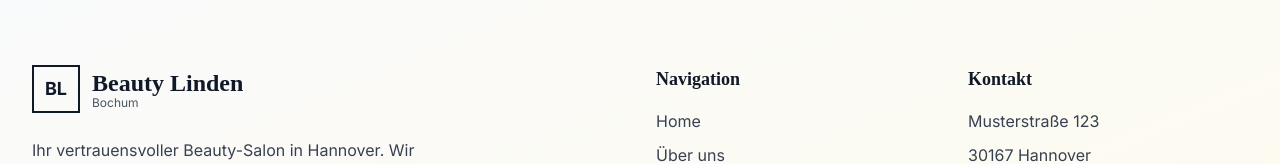
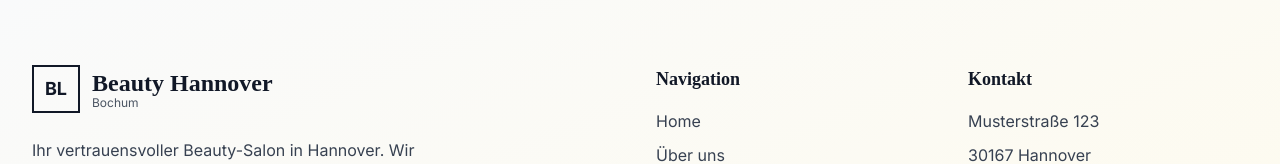
Before and after one commit to hamidsham25/beauty-website, a Next.js app: page / in a window 1280 px wide. Shown: the part 4249-4413 px from the top of the page. Built offline with nearby package versions, Linux system fonts and the light colour scheme.

Commit message:
Korrektur zu Hannover

```diff
--- a/components/Footer.tsx
+++ b/components/Footer.tsx
@@ -10,7 +10,7 @@
                 <span className="text-gray-900 font-bold text-lg">BL</span>
               </div>
               <div>
-                <span className="font-playfair text-2xl font-bold text-gray-900">Beauty Linden</span>
+                <span className="font-playfair text-2xl font-bold text-gray-900">Beauty Hannover</span>
                 <p className="text-xs text-gray-600 -mt-1">Bochum</p>
               </div>
             </div>
```
